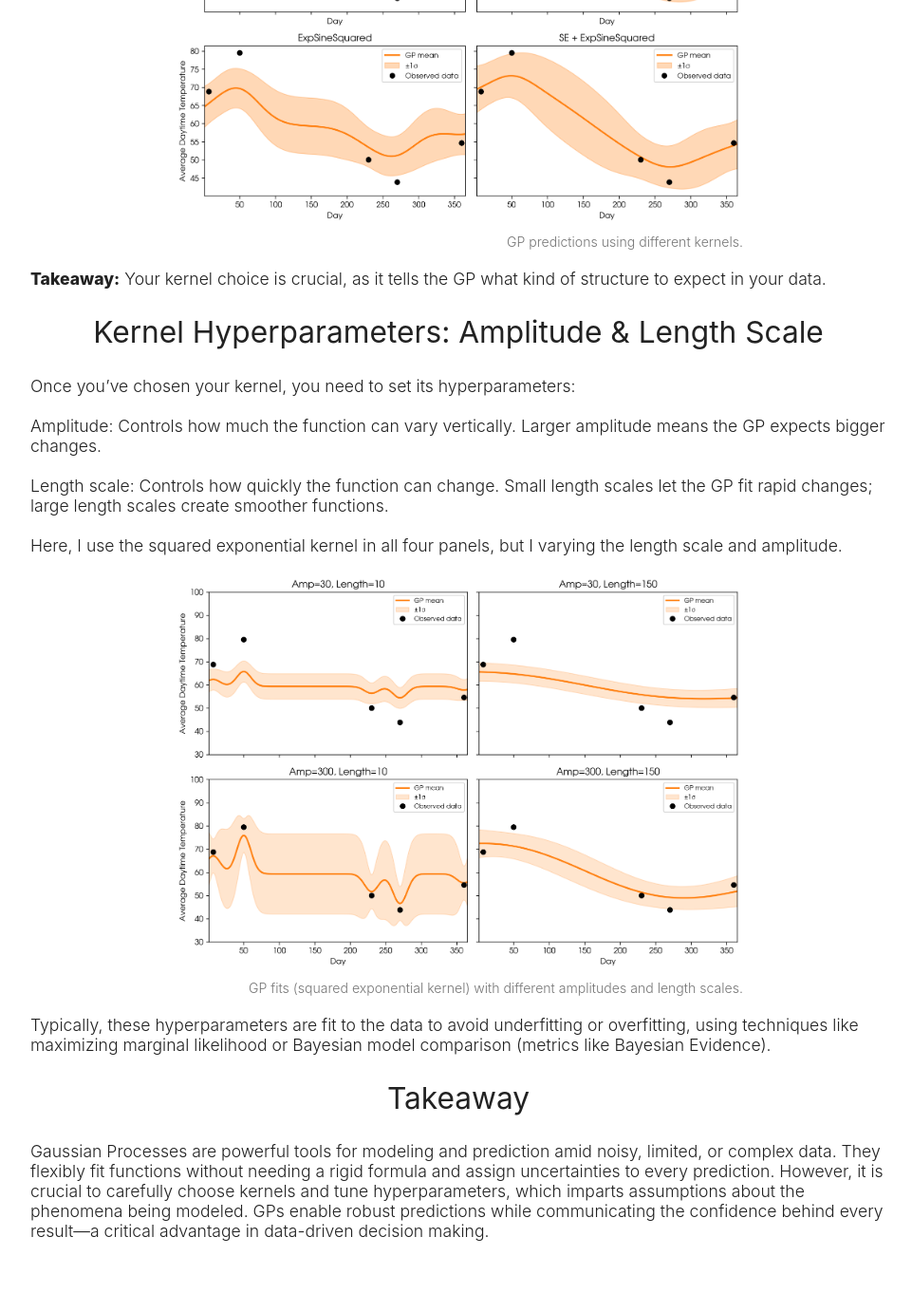
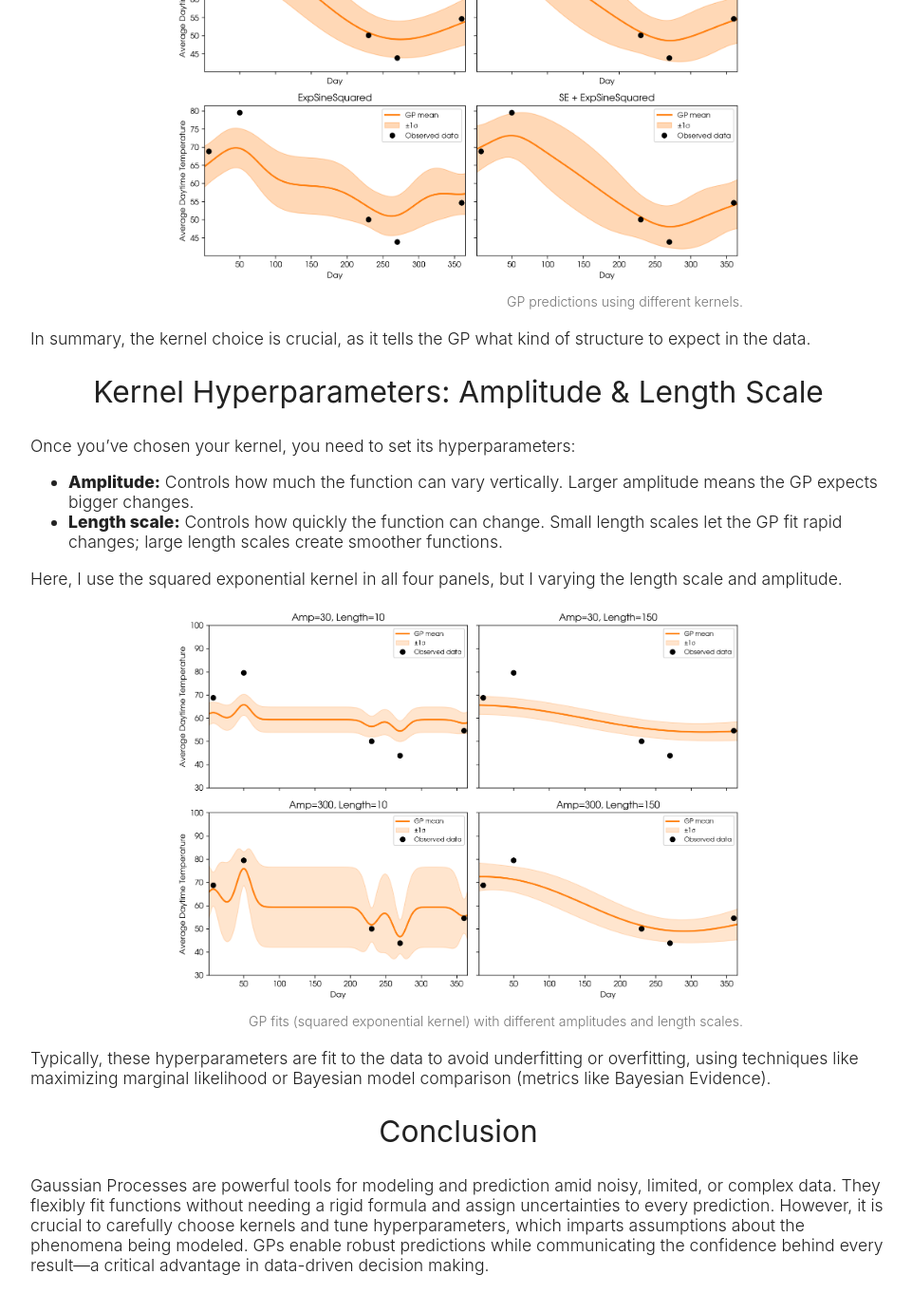
Before and after one commit to zoekko/zoekko.github.io, a Jekyll site: the page blog/gps/gp-toy-example.html, which Jekyll copies as it is, in a window 1280 px wide and 1400 px high, scrolled down 5836 px. Shown: the top 1382 px of the window at 95% size, without its empty margins (157-1118 px from the left). Built offline with Jekyll 4.4.1, drawn with Linux system fonts in a browser that asks for light colours; some of the changed text lies outside the part shown.

Commit message:
Update gp-toy-example.html

```diff
--- a/blog/gps/gp-toy-example.html
+++ b/blog/gps/gp-toy-example.html
@@ -189,7 +189,7 @@
             </div>
             <p>
                 That looks a bit more realistic.
-                <br>
+                <br><br>
                 The fitted GP now lets us interpolate (estimate between known data) or extrapolate (predict beyond the data range), and crucially, it tells us how much we can trust each prediction. For example, the temperature on Day 100 is predicted to be 74.3° ± 5.6°. If you predict far beyond the last observation, uncertainty increases, reflecting our lack of information.
             </p>
             <p>
@@ -204,7 +204,7 @@
             </p>
             <blockquote>“A Gaussian process is a collection of random variables, any finite number of which have a joint Gaussian distribution.”</blockquote>
             <p>
-                <b>A random variable</b> is simply a quantity whose outcome is uncertain, like the result of a dice roll. Let’s see how this relates to our GP: We can take a slice through the GP at day 100 and just look at the spread of predicted temperature for that day.
+                A random variable is simply a quantity whose outcome is uncertain, like the result of a dice roll. Let’s see how this relates to our GP: We can take a slice through the GP at day 100 and just look at the spread of predicted temperature for that day.
             </p>
             <div class="image-container">
                 <img src="data_one_marg.png" alt="Single slice of the GP" />
@@ -216,7 +216,7 @@
             </div>
             <p>
                 This is the classic bell curve. It describes our single random variable (the temperature on day 100), and it is described by two values: a mean and standard deviation. The mean tells you the most likely value, and the standard deviation tells you the uncertainty on that value.
-            <br>
+            <br><br>
                 We can also take two slices—one at day 100 and one at day 150—and now we have two marginal distributions, each defined by its own mean and standard deviation. Now we’re looking at two random variables: the temperature on day 100 and the temperature on day 150.
             </p>
             <div class="image-container">
@@ -227,8 +227,9 @@
                 We can now easily extend this to every single point, and now we have a collection of random variables: the temperature of a given day. The GP is simply “a collection of [these] random variables.”
             </p>
             <p>
-                <b>Now onto the second part of the definition:</b><br>
-                “…any finite number of which have a joint Gaussian distribution.”<br>
+                Now onto the second part of the definition:<br>
+                “…any finite number of which have a joint Gaussian distribution.”
+                <br><br>
                 If we plot the predicted temperatures for day 100 and day 150 as a joint distribution, we get a 2D Gaussian:
             </p>
             <div class="image-container">
@@ -269,18 +270,17 @@
                 <img src="kernel_choice.png" alt="Comparison of GP kernels" />
                 <span class="caption">GP predictions using different kernels.</span>
             </div>
-            <p><b>Takeaway:</b> Your kernel choice is crucial, as it tells the GP what kind of structure to expect in your data.</p>
+            <p>In summary, the kernel choice is crucial, as it tells the GP what kind of structure to expect in the data.</p>
         </div>
 
         <h2>Kernel Hyperparameters: Amplitude & Length Scale</h2>
         <div>
             <p>
                 Once you’ve chosen your kernel, you need to set its hyperparameters:
-                <br><br>
-                Amplitude: Controls how much the function can vary vertically. Larger amplitude means the GP expects bigger changes.
-                <br><br>
-                Length scale: Controls how quickly the function can change. Small length scales let the GP fit rapid changes; large length scales create smoother functions.
-                <br><br>
+                <ul>
+                    <li><b>Amplitude:</b> Controls how much the function can vary vertically. Larger amplitude means the GP expects bigger changes.</li>
+                    <li><b>Length scale:</b> Controls how quickly the function can change. Small length scales let the GP fit rapid changes; large length scales create smoother functions.</li>
+                </ul>
                 Here, I use the squared exponential kernel in all four panels, but I varying the length scale and amplitude.
             </p>
             <div class="image-container">
@@ -292,7 +292,7 @@
             </p>
         </div>
 
-        <h2>Takeaway</h2>
+        <h2>Conclusion</h2>
         <div>
             Gaussian Processes are powerful tools for modeling and prediction amid noisy, limited, or complex data. They flexibly fit functions without needing a rigid formula and assign uncertainties to every prediction. However, it is crucial to carefully choose kernels and tune hyperparameters, which imparts assumptions about the phenomena being modeled. GPs enable robust predictions while communicating the confidence behind every result—a critical advantage in data-driven decision making.
             <p>
```
